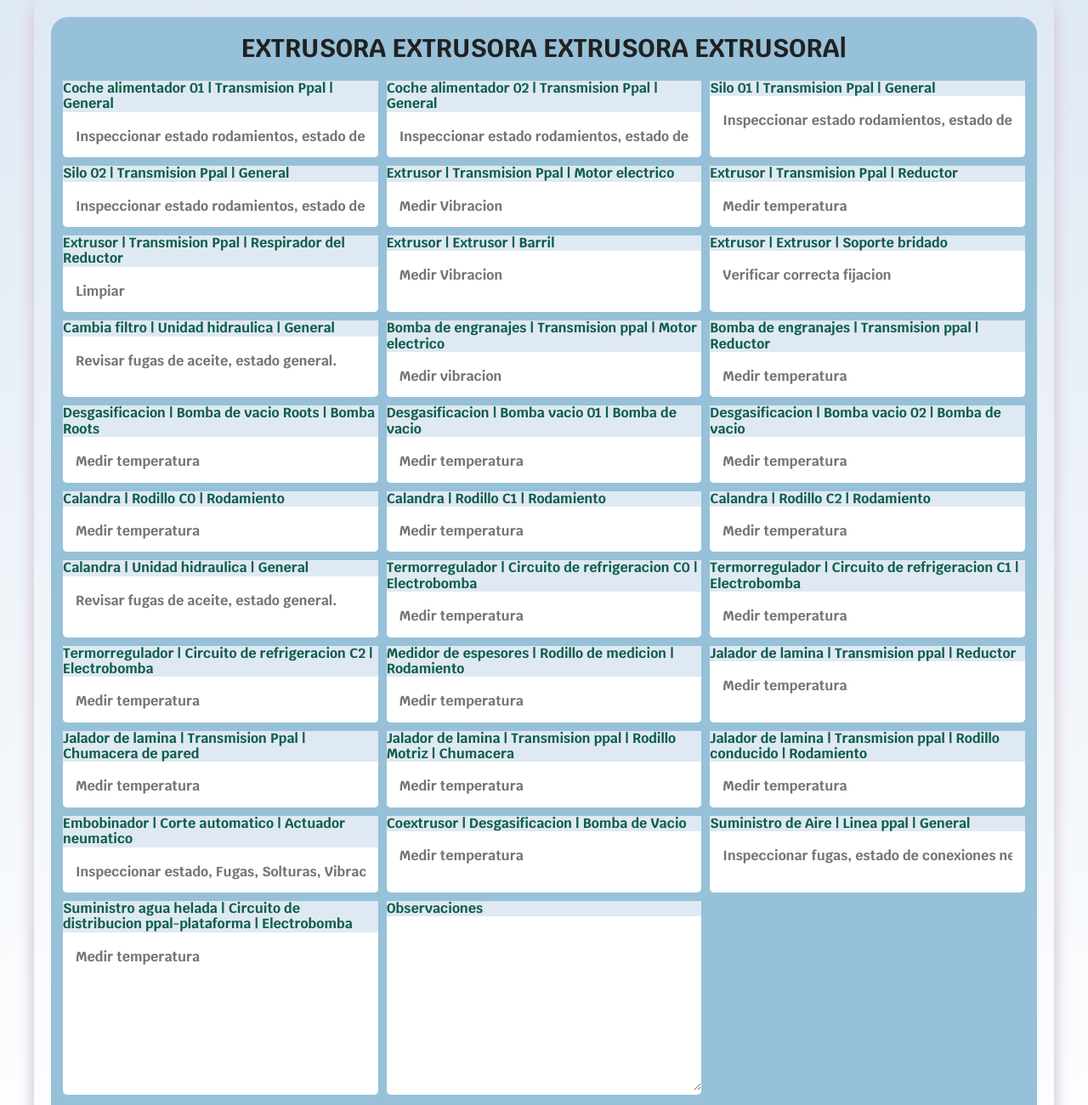
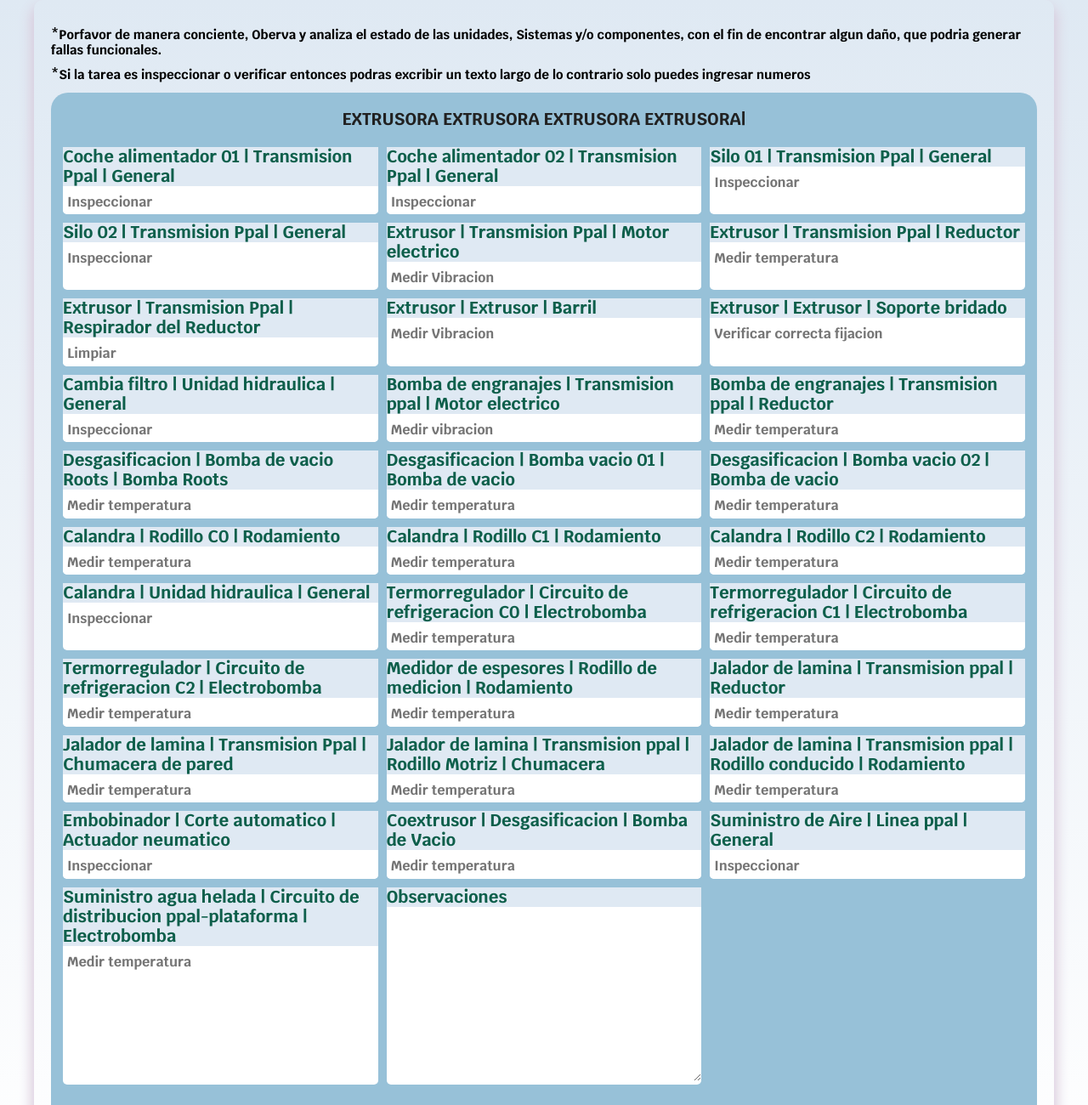
Before and after one commit to LioKen/Forms, a plain HTML site: page index.html in a window 1280 px wide. Shown: the top 1300 px of the page at 85% size. Drawn offline with Linux system fonts and the light colour scheme.

Commit message:
Se coloca parrafo

```diff
--- a/Estilos css/style.css
+++ b/Estilos css/style.css
@@ -22,6 +22,10 @@ body{
     font-size: 16px; /*1rem = 10 px*/
     font-family: 'Krub', sans-serif;
     background-image: linear-gradient(to bottom, var(--grisclaro) 0%, var(--blanco) 100% );
+}
+
+h2 {
+    font-size: 1.5rem;
 }
 
 .boton{
@@ -63,21 +67,6 @@ body{
     border-radius: 1rem;
 }
 
-/* tipografia */
-h1 {
-    font-size: 3.8rem;
-    text-transform: uppercase;
-}
-h2 {
-    font-size: 1.8rem;
-}
-h3 {
-    font-size: 1.8rem;
-}
-h1,h2,h3{
-    text-align: center;
-}
-
 /* UTILIDADES */
 .wm-sm-100 {
     width: 100%;
@@ -111,7 +100,7 @@ h1,h2,h3{
 
 .formulario legend{
     text-align: center;
-    font-size: 3rem;
+    font-size: 2rem;
     text-transform: uppercase;
     font-weight: 700;
     margin-bottom: 1.5rem;
@@ -132,7 +121,9 @@ h1,h2,h3{
 .campo{
         margin-bottom: 1rem;
         background-color: var(--blanco);
-        border-radius: .5rem;
+        border-radius: 0.5rem;
+
+
     }
 
 .campo label{
@@ -140,17 +131,18 @@ h1,h2,h3{
         font-weight: bold;
         margin-bottom: .5rem;
         display: block;
-        background-color: var(--grisclaro)
+        background-color: var(--grisclaro);
+        font-size: 2rem;
     }
 
-.campo textarea{
+    textarea{
         height: 20rem;
     }
 
     .input-text {
         width: 100%;
         border: none;
-        padding: 1.5rem;
+        padding: .5rem;
         border-radius: .5rem;
-        background-color: var(--blanco)
+        background-color: var(--blanco);
     }
--- a/index.html
+++ b/index.html
@@ -22,7 +22,8 @@
         <!--<h1>formulario de inspeccion</h1>-->
 
             <section>  <!--Fornularios-->
-                <!--<h2>Porfavor de una manera Conciente, Oberva y analiza los componentes con el fin de encontrar daños, que generen posibles fallas funcionales</h2>-->
+                <h2>*Porfavor de manera conciente, Oberva y analiza el estado de las unidades, Sistemas y/o componentes, con el fin de encontrar algun daño, que podria generar fallas funcionales.</h2>
+                <h2>*Si la tarea es inspeccionar o verificar entonces podras excribir un texto largo de lo contrario solo puedes ingresar numeros</h2>
                 <form class="formulario">
                     <fieldset>
                         <legend>EXTRUSORA EXTRUSORA EXTRUSORA EXTRUSORA|</legend>
@@ -31,23 +32,23 @@
 
                             <div class="campo">
                                 <label>Coche alimentador 01 | Transmision Ppal | General</label>
-                                <input class="input-text" type="text" placeholder="Inspeccionar estado rodamientos, estado de poleas, estado de fajas, estado general.">
+                                <input class="input-text" type="text" placeholder="Inspeccionar">
                             </div>
 
 
                             <div class="campo">
                                 <label>Coche alimentador 02 | Transmision Ppal | General</label>
-                                <input class="input-text" type="text" placeholder="Inspeccionar estado rodamientos, estado de poleas, estado de fajas, estado general.">
+                                <input class="input-text" type="text" placeholder="Inspeccionar">
                             </div>
 
                             <div class="campo">
                                 <label>Silo 01 | Transmision Ppal | General</label>
-                                <input class="input-text" type="text"  placeholder="Inspeccionar estado rodamientos, estado de poleas, estado de fajas, estado general.">
+                                <input class="input-text" type="text" placeholder="Inspeccionar">
                             </div>
 
                             <div class="campo">
                                 <label>Silo 02 | Transmision Ppal | General</label>
-                                <input class="input-text" type="text" placeholder="Inspeccionar estado rodamientos, estado de poleas, estado de fajas, estado general.">
+                                <input class="input-text" type="text" placeholder="Inspeccionar">
                             </div>
 
                             <div class="campo">
@@ -78,7 +79,7 @@
                             <div class="campo">
 
                                 <label>Cambia filtro | Unidad hidraulica | General</label>
-                                <input class="input-text" type="text" placeholder="Revisar fugas de aceite, estado general.">
+                                <input class="input-text" type="text" placeholder="Inspeccionar">
                             </div>
 
                             <div class="campo">
@@ -123,7 +124,7 @@
 
                             <div class="campo">
                                 <label>Calandra | Unidad hidraulica | General</label>
-                                <input class="input-text" type="text" placeholder="Revisar fugas de aceite, estado general.">
+                                <input class="input-text" type="text" placeholder="Inspeccionar">
                             </div>
 
                             <div class="campo">
@@ -168,7 +169,7 @@
 
                             <div class="campo">
                                 <label>Embobinador | Corte automatico | Actuador neumatico</label>
-                                <input class="input-text" type="text" placeholder="Inspeccionar estado, Fugas, Solturas, Vibracion.">
+                                <input class="input-text" type="text" placeholder="Inspeccionar">
                             </div>
 
                             <div class="campo">
@@ -178,7 +179,7 @@
 
                             <div class="campo">
                                 <label>Suministro de Aire | Linea ppal | General</label>
-                                <input class="input-text" type="text" placeholder="Inspeccionar fugas, estado de conexiones neumaticas.">
+                                <input class="input-text" type="text" placeholder="Inspeccionar">
                             </div>
 
                             <div class="campo">
```
